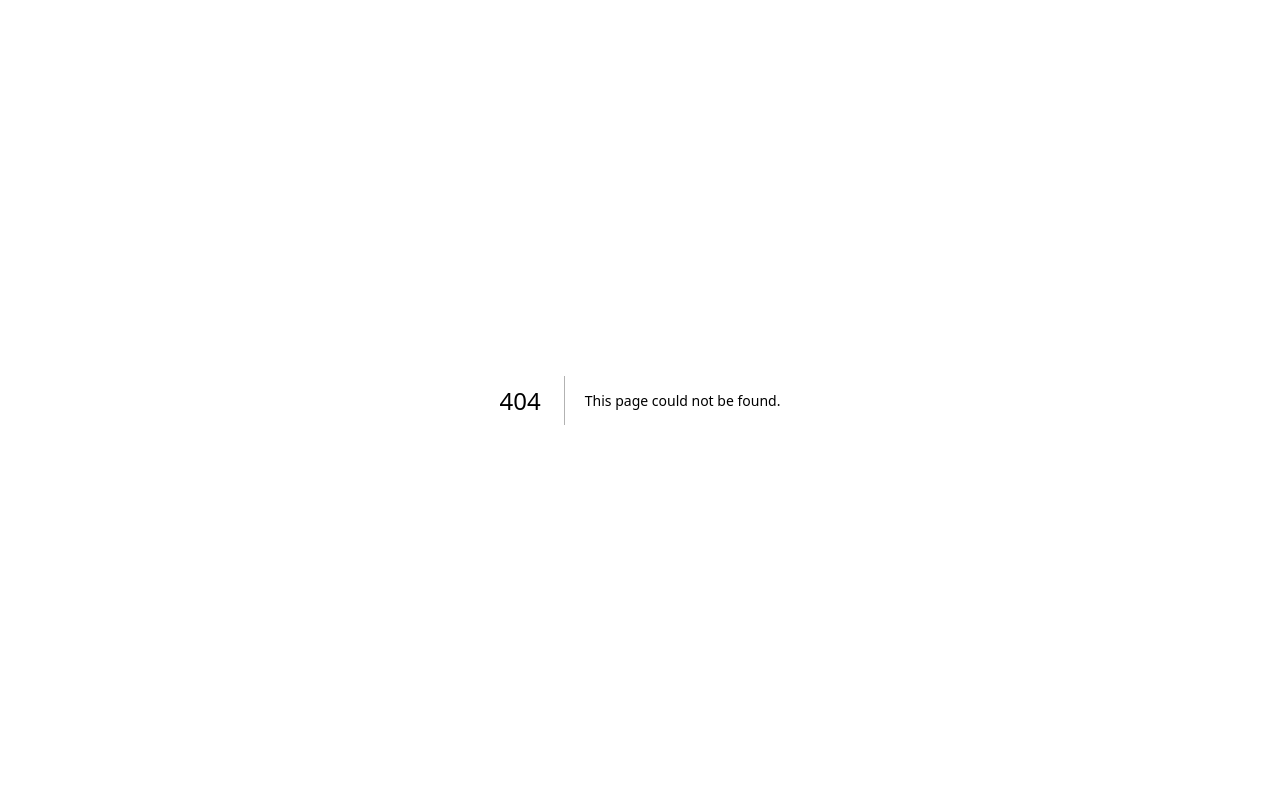
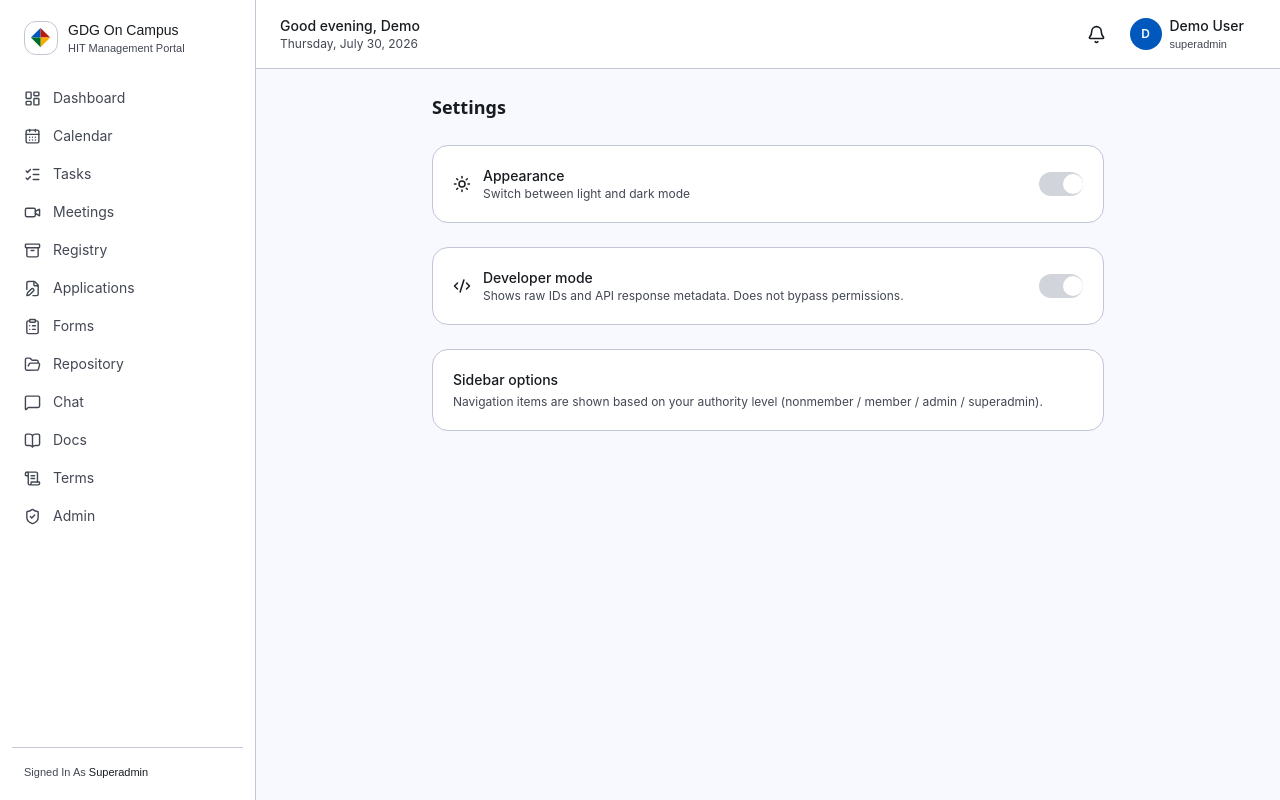
Before and after one commit to Souvik-Dey-2029/management_server_Frontend, a Next.js app in the folder web/: page /settings in a window 1280 px wide. Before the commit this address had no page. Built offline with nearby package versions, Linux system fonts and the light colour scheme.

Commit message:
Add profile and settings screens

```diff
--- /dev/null
+++ b/web/src/app/(app)/profile/page.tsx
@@ -0,0 +1,66 @@
+"use client";
+
+import { useAuth } from "@/components/AuthProvider";
+import { Badge, statusTone } from "@/components/ui";
+
+interface Task {
+  id: string; name: string; status: string; deadline: string; domain: string | null;
+}
+
+export default function ProfilePage() {
+  const { user } = useAuth();
+  const data = { tasks: [] as Task[] };
+
+  const tasks = data?.tasks ?? [];
+  const completed = tasks.filter((t) => t.status === "completed").length;
+  const rejected = tasks.filter((t) => t.status === "rejected").length;
+
+  return (
+    <div className="max-w-3xl mx-auto space-y-6">
+      <div className="card p-6 flex items-center gap-4">
+        <div className="w-16 h-16 rounded-full flex items-center justify-center text-white text-2xl font-semibold" style={{ background: "var(--color-blue)" }}>
+          {user?.name?.[0]?.toUpperCase() ?? "?"}
+        </div>
+        <div>
+          <h1 className="text-lg font-semibold">{user?.name}</h1>
+          <p className="text-sm" style={{ color: "var(--color-muted)" }}>{user?.email}</p>
+          <div className="flex gap-2 mt-2">
+            <Badge tone="blue">{user?.domain ?? "No domain set"}</Badge>
+            <Badge tone="neutral">{user?.authority}</Badge>
+          </div>
+        </div>
+      </div>
+
+      <div className="grid grid-cols-3 gap-3">
+        <div className="card p-4 text-center">
+          <p className="text-2xl font-semibold">{tasks.length}</p>
+          <p className="text-xs mt-1" style={{ color: "var(--color-muted)" }}>Lifetime tasks</p>
+        </div>
+        <div className="card p-4 text-center">
+          <p className="text-2xl font-semibold" style={{ color: "var(--color-green)" }}>{completed}</p>
+          <p className="text-xs mt-1" style={{ color: "var(--color-muted)" }}>Completed</p>
+        </div>
+        <div className="card p-4 text-center">
+          <p className="text-2xl font-semibold" style={{ color: "var(--color-red)" }}>{rejected}</p>
+          <p className="text-xs mt-1" style={{ color: "var(--color-muted)" }}>Rejected (pending resubmit)</p>
+        </div>
+      </div>
+
+      <div className="card p-5">
+        <h2 className="text-sm font-semibold mb-3">Task history</h2>
+        <div className="space-y-2">
+          {tasks.map((t) => (
+            <div key={t.id} className="flex items-center justify-between border-b last:border-0 py-2" style={{ borderColor: "var(--color-line)" }}>
+              <div>
+                <p className="text-sm">{t.name}</p>
+                <p className="text-xs" style={{ color: "var(--color-muted)" }}>{t.domain ?? "General"}</p>
+              </div>
+              <Badge tone={statusTone(t.status)}>{t.status.replace("_", " ")}</Badge>
+            </div>
+          ))}
+          {tasks.length === 0 && <p className="text-sm" style={{ color: "var(--color-muted)" }}>No task history yet.</p>}
+        </div>
+      </div>
+    </div>
+  );
+}
--- /dev/null
+++ b/web/src/app/(app)/settings/page.tsx
@@ -0,0 +1,99 @@
+"use client";
+
+import { useEffect, useState } from "react";
+import { useAuth } from "@/components/AuthProvider";
+import { Code2, Moon, Sun } from "lucide-react";
+
+export default function SettingsPage() {
+  const { user } = useAuth();
+  const [dark, setDark] = useState(false);
+  const [devMode, setDevMode] = useState(false);
+
+  // localStorage only exists in the browser, not during server rendering, so reading it must
+  // happen post-mount. This is the one legitimate case for setState-in-an-effect: syncing
+  // React state from an external browser API that isn't available during the render that
+  // produces the initial (server-matching) HTML.
+  useEffect(() => {
+    const stored = localStorage.getItem("gdg-dark-mode") === "1";
+    // eslint-disable-next-line react-hooks/set-state-in-effect
+    setDark(stored);
+    document.documentElement.classList.toggle("dark", stored);
+    const storedDev = localStorage.getItem("gdg-dev-mode") === "1";
+    setDevMode(storedDev);
+  }, []);
+
+  async function toggleDark() {
+    const next = !dark;
+    setDark(next);
+    document.documentElement.classList.toggle("dark", next);
+    localStorage.setItem("gdg-dark-mode", next ? "1" : "0");
+    // TODO: Connect Backend API
+    console.log("Backend integration pending", { darkMode: next });
+  }
+
+  async function toggleDev() {
+    const next = !devMode;
+    setDevMode(next);
+    localStorage.setItem("gdg-dev-mode", next ? "1" : "0");
+    // TODO: Connect Backend API
+    console.log("Backend integration pending", { developerMode: next });
+  }
+
+  return (
+    <div className="max-w-2xl mx-auto space-y-6">
+      <h1 className="text-lg font-semibold">Settings</h1>
+
+      {/* F026: dark/light mode */}
+      <div className="card p-5 flex items-center justify-between">
+        <div className="flex items-center gap-3">
+          {dark ? <Moon size={18} /> : <Sun size={18} />}
+          <div>
+            <p className="text-sm font-medium">Appearance</p>
+            <p className="text-xs" style={{ color: "var(--color-muted)" }}>Switch between light and dark mode</p>
+          </div>
+        </div>
+        <button
+          onClick={toggleDark}
+          className="w-11 h-6 rounded-full relative transition-colors"
+          style={{ background: dark ? "var(--color-blue)" : "#d1d5db" }}
+        >
+          <span className="absolute top-0.5 w-5 h-5 rounded-full bg-white transition-transform" style={{ transform: dark ? "translateX(22px)" : "translateX(2px)" }} />
+        </button>
+      </div>
+
+      {/* F027: developer mode */}
+      <div className="card p-5 flex items-center justify-between">
+        <div className="flex items-center gap-3">
+          <Code2 size={18} />
+          <div>
+            <p className="text-sm font-medium">Developer mode</p>
+            <p className="text-xs" style={{ color: "var(--color-muted)" }}>Shows raw IDs and API response metadata. Does not bypass permissions.</p>
+          </div>
+        </div>
+        <button
+          onClick={toggleDev}
+          className="w-11 h-6 rounded-full relative transition-colors"
+          style={{ background: devMode ? "var(--color-blue)" : "#d1d5db" }}
+        >
+          <span className="absolute top-0.5 w-5 h-5 rounded-full bg-white transition-transform" style={{ transform: devMode ? "translateX(22px)" : "translateX(2px)" }} />
+        </button>
+      </div>
+
+      {devMode && (
+        <div className="card p-5 font-mono-ui text-xs" style={{ color: "var(--color-muted)" }}>
+          <p>user.id = {user?.id}</p>
+          <p>user.authority = {user?.authority}</p>
+          <p>session cookie = gdg_session (httpOnly, 7d expiry)</p>
+        </div>
+      )}
+
+      {/* F025: sidebar options are just the nav — link back for convenience */}
+      <div className="card p-5">
+        <p className="text-sm font-medium mb-1">Sidebar options</p>
+        <p className="text-xs" style={{ color: "var(--color-muted)" }}>
+          Navigation items are shown based on your authority level (nonmember / member / admin / superadmin).
+        </p>
+      </div>
+    </div>
+  );
+}
```
